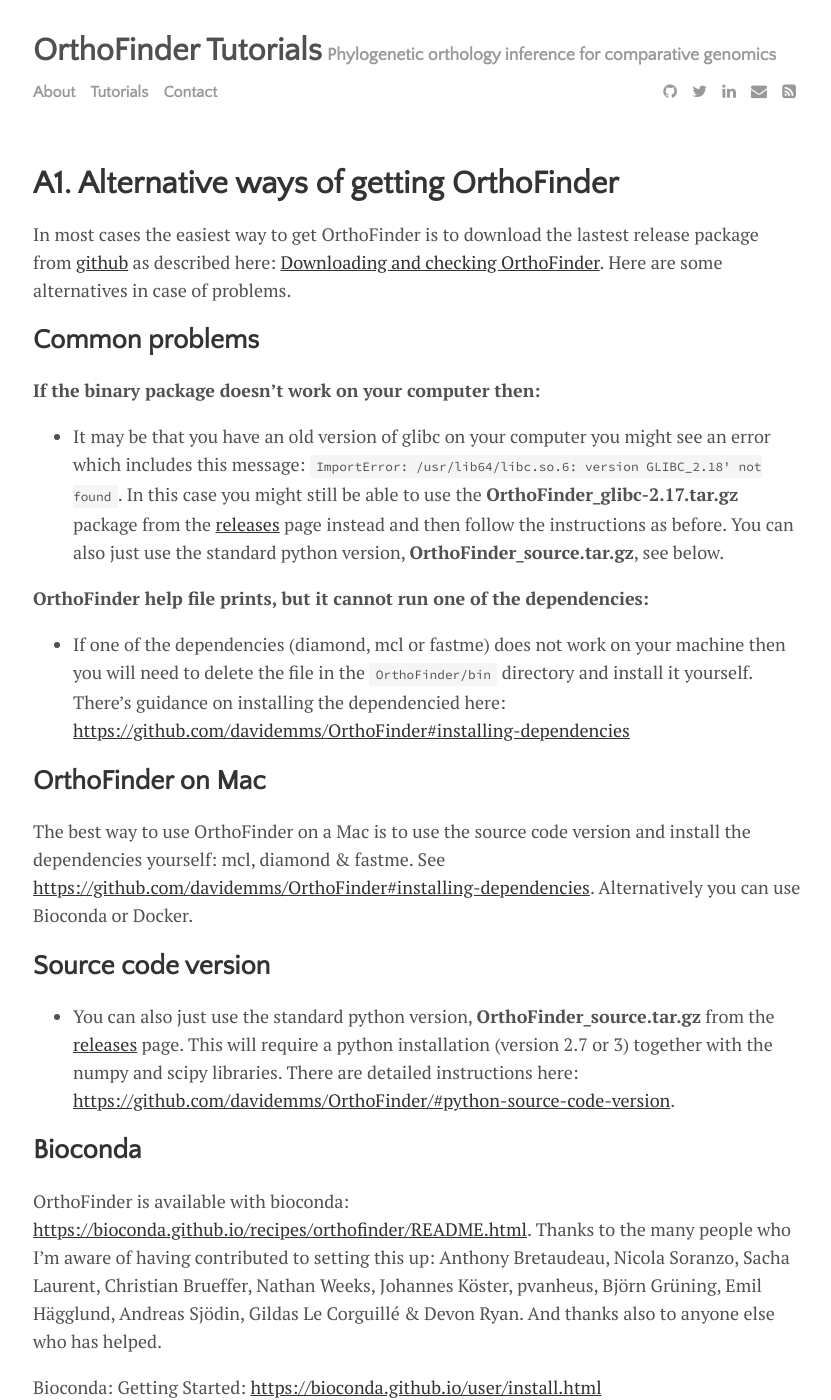
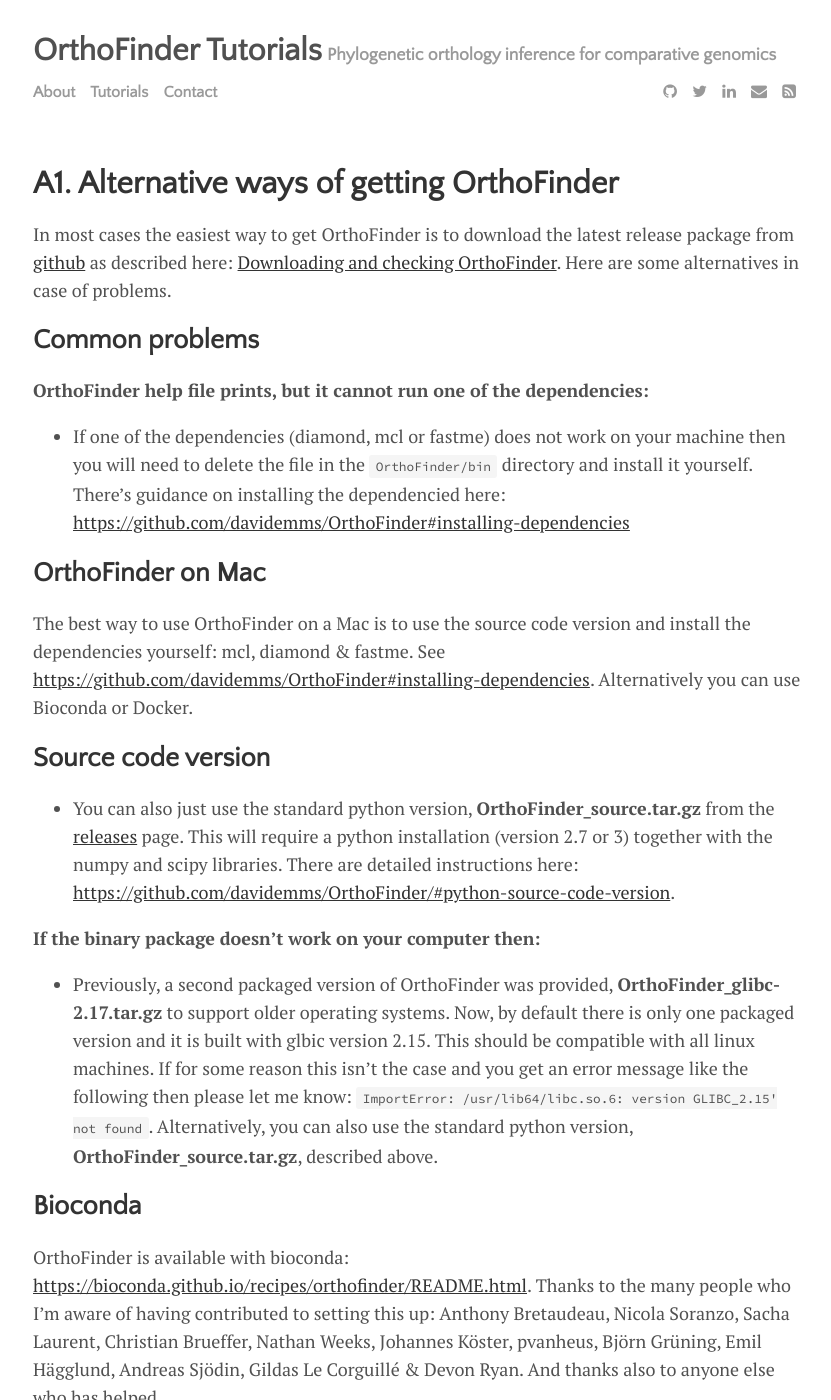
Before and after one commit to olgaemms/davidemms.github.io, a Jekyll site: the page built from _posts/2019-10-19-alternative-ways-of-getting-OrthoFinder.md, in a window 1280 px wide and 1400 px high. Shown: the whole window, without its empty margins (223-1054 px from the left). Built offline with Jekyll 4.4.1, drawn with Linux system fonts in a browser that asks for light colours.

Commit message:
Update info on glibc for packaged orthofinder

```diff
--- a/_posts/2019-10-19-alternative-ways-of-getting-OrthoFinder.md
+++ b/_posts/2019-10-19-alternative-ways-of-getting-OrthoFinder.md
@@ -7,13 +7,9 @@ tags: [documentation]
 post_type: supplementary
 ---
 
-In most cases the easiest way to get OrthoFinder is to download the lastest release package from [github](https://github.com/davidemms/OrthoFinder/releases) as described here: [Downloading and checking OrthoFinder]({% post_url 2019-09-18-downloading-and-checking-orthofinder %}). Here are some alternatives in case of problems.
+In most cases the easiest way to get OrthoFinder is to download the latest release package from [github](https://github.com/davidemms/OrthoFinder/releases) as described here: [Downloading and checking OrthoFinder]({% post_url 2019-09-18-downloading-and-checking-orthofinder %}). Here are some alternatives in case of problems.
 
 ## Common problems
-
-**If the binary package doesn't work on your computer then:**
-
-* It may be that you have an old version of glibc on your computer you might see an error which includes this message: `ImportError: /usr/lib64/libc.so.6: version GLIBC_2.18' not found`. In this case you might still be able to use the **OrthoFinder_glibc-2.17.tar.gz** package from the [releases](https://github.com/davidemms/OrthoFinder/releases) page instead and then follow the instructions as before. You can also just use the standard python version, **OrthoFinder_source.tar.gz**, see below.
 
 **OrthoFinder help file prints, but it cannot run one of the dependencies:**
 
@@ -26,6 +22,10 @@ The best way to use OrthoFinder on a Mac is to use the source code version and i
 ## Source code version
 
 * You can also just use the standard python version, **OrthoFinder_source.tar.gz** from the [releases](https://github.com/davidemms/OrthoFinder/releases) page. This will require a python installation (version 2.7 or 3) together with the numpy and scipy libraries. There are detailed instructions here: <https://github.com/davidemms/OrthoFinder/#python-source-code-version>.
+
+**If the binary package doesn't work on your computer then:**
+
+* Previously, a second packaged version of OrthoFinder was provided, **OrthoFinder_glibc-2.17.tar.gz** to support older operating systems. Now, by default there is only one packaged version and it is built with glbic version 2.15. This should be compatible with all linux machines. If for some reason this isn't the case and you get an error message like the following then please let me know: `ImportError: /usr/lib64/libc.so.6: version GLIBC_2.15' not found`. Alternatively, you can also use the standard python version, **OrthoFinder_source.tar.gz**, described above.
 
 ## Bioconda
 OrthoFinder is available with bioconda: <https://bioconda.github.io/recipes/orthofinder/README.html>. Thanks to the many people who I'm aware of having contributed to setting this up: Anthony Bretaudeau, Nicola Soranzo, Sacha Laurent, Christian Brueffer, Nathan Weeks, Johannes Köster, pvanheus, Björn Grüning, Emil Hägglund, Andreas Sjödin, Gildas Le Corguillé & Devon Ryan. And thanks also to anyone else who has helped.
```
